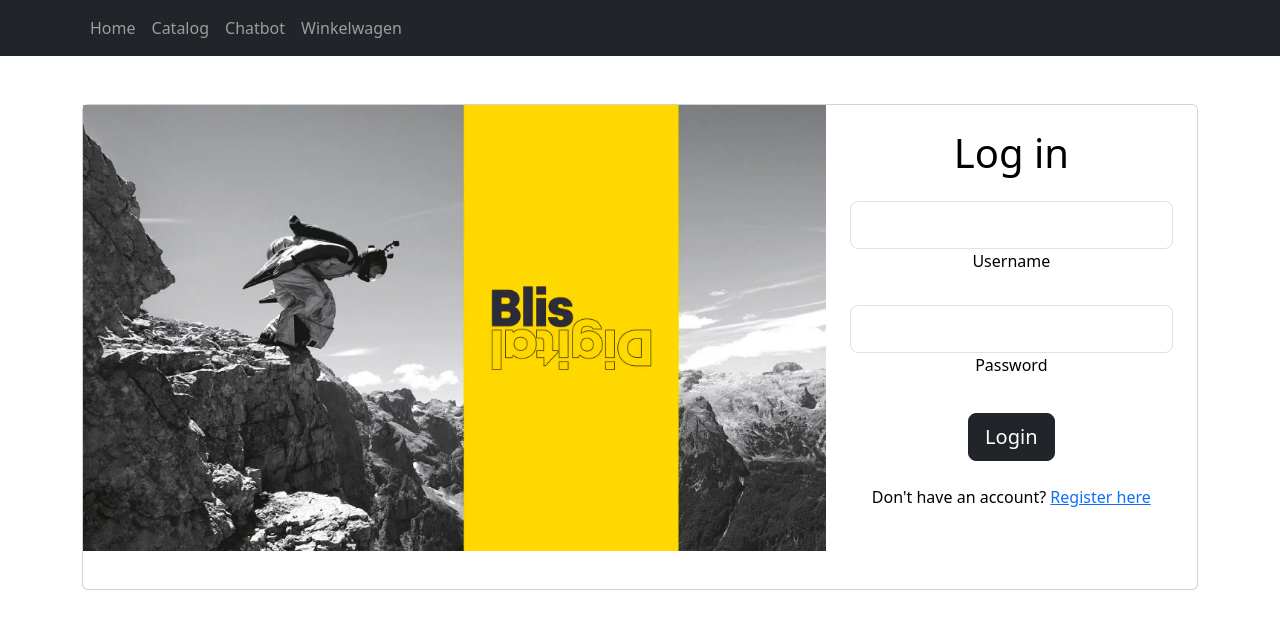
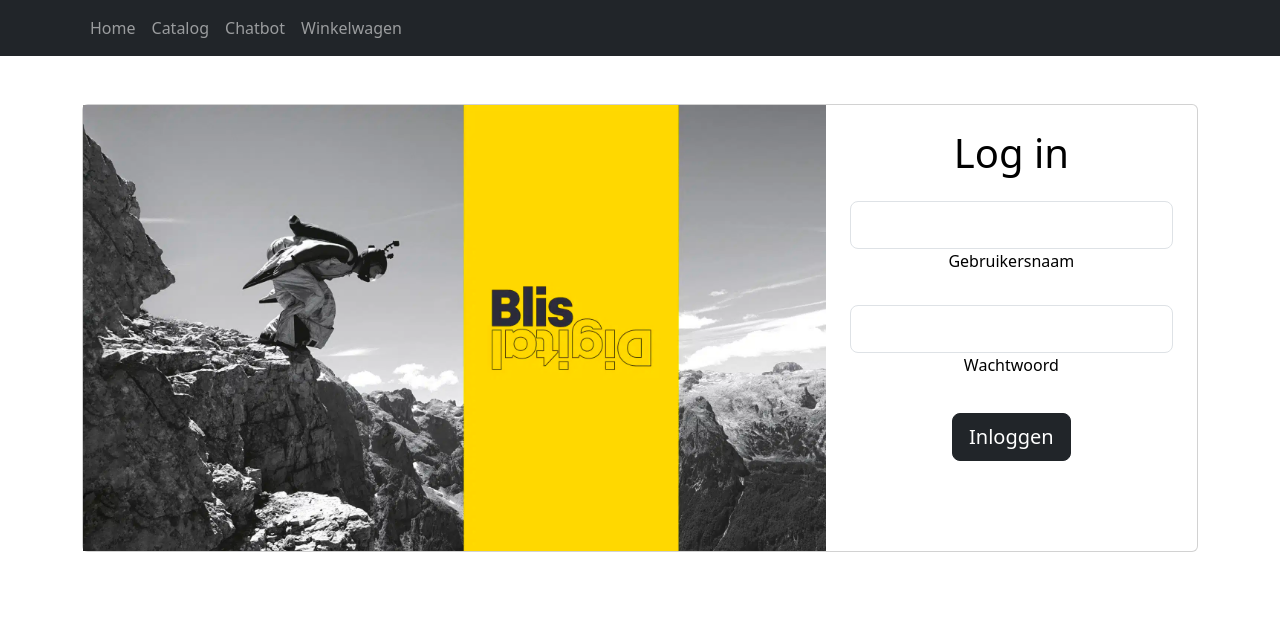
Before and after one commit to teammaxxter2-0/Web-applicatie, a React (Vite) app in the folder Front-end/OfferteApp/: page /login in a window 1280 px wide. Shown: the top 628 px of the page. Built offline with nearby package versions, Linux system fonts and the light colour scheme.

Commit message:
laatste fix
Kunt met enter inloggen, register verwijderd + nederlands

```diff
--- a/Front-end/OfferteApp/src/login.tsx
+++ b/Front-end/OfferteApp/src/login.tsx
@@ -1,8 +1,8 @@
-import {useState} from 'react'
+import { useState } from 'react'
 import './App.css';
 import Navbar from './navbar';
 import 'ngx-toastr/toastr';
-import {useNavigate} from 'react-router-dom';
+import { useNavigate } from 'react-router-dom';
 
 function LogIn() {
     const [username, setUsername] = useState("");
@@ -10,10 +10,11 @@ function LogIn() {
     const [, setIsLoading] = useState<boolean>(false);
     const navigate = useNavigate();
 
-    async function handleSubmit() {
+    async function handleSubmit(event: React.FormEvent<HTMLFormElement>) {
+        event.preventDefault();
         setIsLoading(true);
         if (username === "" || password === "") {
-            alert("Fill in all fields!");
+            alert("Vul alle velden in!");
             setIsLoading(false);
         }
         else {
@@ -33,14 +34,14 @@ function LogIn() {
                     localStorage.setItem("Token", data);
 
                     navigate("/");
-                    alert("Logged in successfully!");
+                    alert("Je bent ingelogd!");
                 } else {
-                    alert("Email and password combination not found");
+                    alert("Email en password combinatie niet gevonden");
                 }
             }
             catch (error) {
                 console.error("Error:", error);
-                alert("Something went wrong");
+                alert("Er is iets foutgegaan");
             }
             finally {
                 setIsLoading(false);
@@ -64,21 +65,20 @@ function LogIn() {
                                 </div>
                                 <div className="col-md-6 col-lg-4">
                                     <div className="card-body p-4 p-lg-7 text-black">
-                                        <form action="action_page.php" method="post">
+                                        <form onSubmit={handleSubmit}>
                                             <h1 className="mb-4">Log in</h1>
                                             <div data-mdb-input-init className="form-outline mb-4">
                                                 <input type="email" id="form2Example17" className="form-control form-control-lg" onChange={(e) => setUsername(e.currentTarget.value)} />
-                                                <label className="form-label" htmlFor="form2Example17">Username</label>
+                                                <label className="form-label" htmlFor="form2Example17">Gebruikersnaam</label>
                                             </div>
                                             <div data-mdb-input-init className="form-outline mb-4">
                                                 <input type="password" id="form2Example27" className="form-control form-control-lg" onChange={(e) => setPassword(e.currentTarget.value)} />
-                                                <label className="form-label" htmlFor="form2Example27">Password</label>
+                                                <label className="form-label" htmlFor="form2Example27">Wachtwoord</label>
                                             </div>
                                             <div className="pt-1 mb-4">
-                                                <button data-mdb-button-init data-mdb-ripple-init className="btn btn-dark btn-lg btn-block" type="button" onClick={handleSubmit}>Login</button>
+                                                <button data-mdb-button-init data-mdb-ripple-init className="btn btn-dark btn-lg btn-block" type="submit">Inloggen</button>
                                             </div>
-                                            <p className="mb-5 pb-lg-2" >Don't have an account? <a href="Register"
-                                            >Register here</a></p>
+
                                         </form>
                                     </div>
                                 </div>
--- a/Front-end/OfferteApp/src/main.tsx
+++ b/Front-end/OfferteApp/src/main.tsx
@@ -12,7 +12,6 @@ import Chatbot from './chatbot.tsx';
 import Catalog from './catalog.tsx';
 import Winkelwagen from './winkelwagen.tsx';
 import LogIn from './login.tsx';
-import Register from './register.tsx';
 
 
 
@@ -42,11 +41,6 @@ const router = createBrowserRouter([
         element: <LogIn />,
         errorElement: <ErrorPage />,
     },
-    {
-        path: "/register",
-        element: <Register />,
-        errorElement: <ErrorPage />,
-    },
 
 
 ]);
--- a/Front-end/OfferteApp/src/register.tsx
+++ /dev/null
@@ -1,77 +0,0 @@
-import { useState } from 'react'
-
-import './App.css';
-import Navbar from './navbar';
-
-import 'ngx-toastr/toastr';
-
-
-
-
-
-function Register() {
-    const [username, setUsername] = useState("");
-    const [password, setPassword] = useState("");
-    const [checkPassword, setCheckPassword] = useState("");
-    const [, setIsLoading] = useState<boolean>(false);
-
-    async function handleSubmit() {
-        setIsLoading(true);
-        if (username === "" || password === "") {
-            alert("Fill in all fields!");
-            setIsLoading(false);
-        } else {
-            if (password != checkPassword) {
-                alert("Password must be the same");
-            }
-            alert("Not implemented");
-            setIsLoading(false);
-        }
-    }
-
-    return (
-        <div>
-            <Navbar />
-
-            <div className='container py-5 h-100'>
-                <div className="row d-flex justify-content-center align-items-center h-100">
-                    <div className="col col-xl-13">
-                        <div className="card">
-                            <div className="row g-0">
-                                <div className="col-md-8 col-lg-8">
-                                    <img src="../blis.webp"
-                                        alt="login picture" className="img-fluid w-100" />
-                                </div>
-                                <div className="col-md-6 col-lg-4">
-                                    <div className="card-body p-4 p-lg-7 text-black">
-                                        <form action="action_page.php" method="post">
-                                            <h1 className="mb-4">Register account</h1>
-                                            <div data-mdb-input-init className="form-outline mb-4">
-                                                <input type="email" id="form2Example17" className="form-control form-control-lg" onChange={(e) => setUsername(e.currentTarget.value)} />
-                                                <label className="form-label" htmlFor="form2Example17">Username</label>
-                                            </div>
-                                            <div data-mdb-input-init className="form-outline mb-4">
-                                                <input type="password" id="form2Example27" className="form-control form-control-lg" onChange={(e) => setPassword(e.currentTarget.value)} />
-                                                <label className="form-label" htmlFor="form2Example27">Password</label>
-                                            </div>
-                                            <div data-mdb-input-init className="form-outline mb-4">
-                                                <input type="password" id="form2Example27" className="form-control form-control-lg" onChange={(e) => setCheckPassword(e.currentTarget.value)} />
-                                                <label className="form-label" htmlFor="form2Example27">Repeat password</label>
-                                            </div>
-                                            <div className="pt-1 mb-4">
-                                                <button data-mdb-button-init data-mdb-ripple-init className="btn btn-dark btn-lg btn-block" type="button" onClick={handleSubmit}>Login</button>
-                                            </div>
-                                        </form>
-                                    </div>
-                                </div>
-                            </div>
-                        </div>
-                    </div>
-                </div>
-            </div>
-        </div>
-
-    )
-}
-
-export default Register;
```
Also changed, not shown: 1 other file (tests, documents, lock files or other folders).
